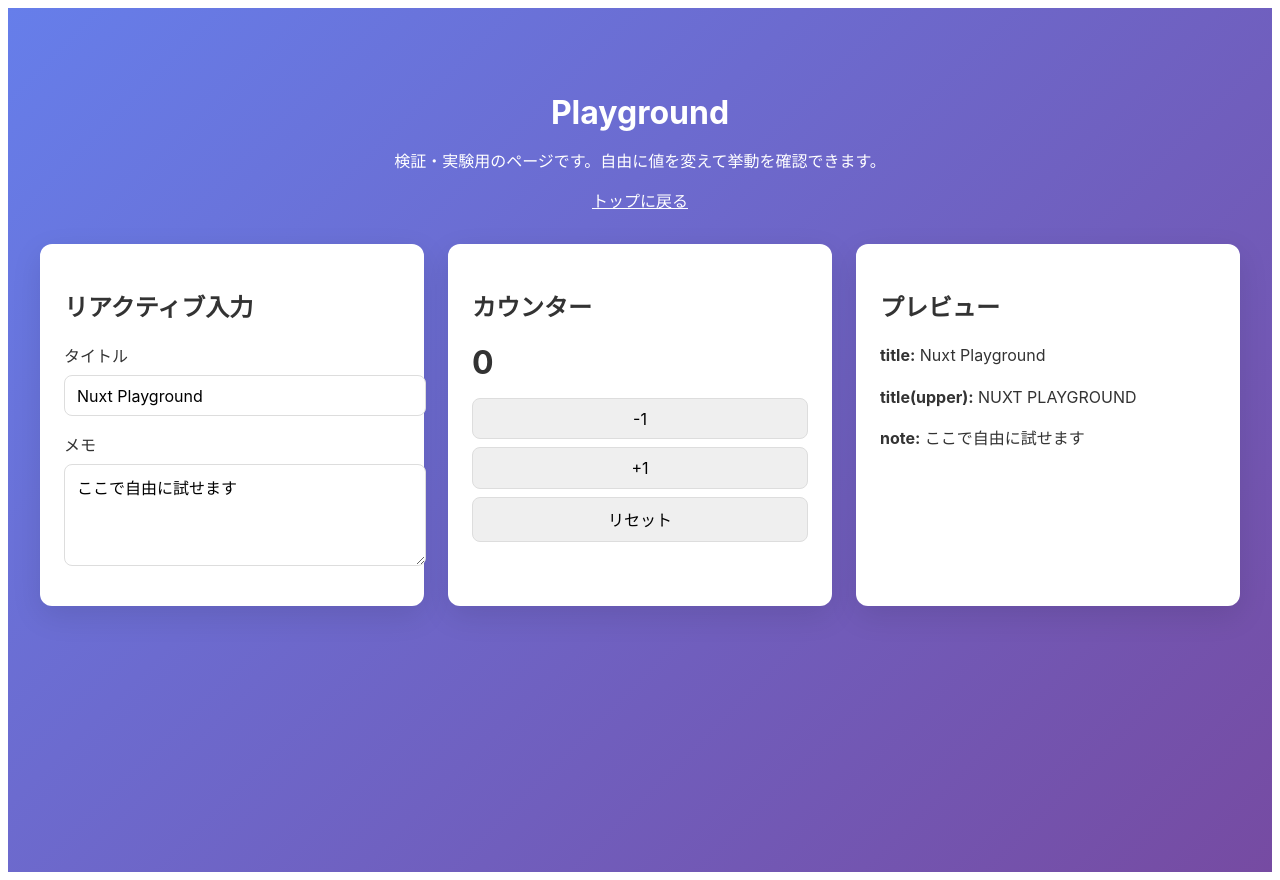
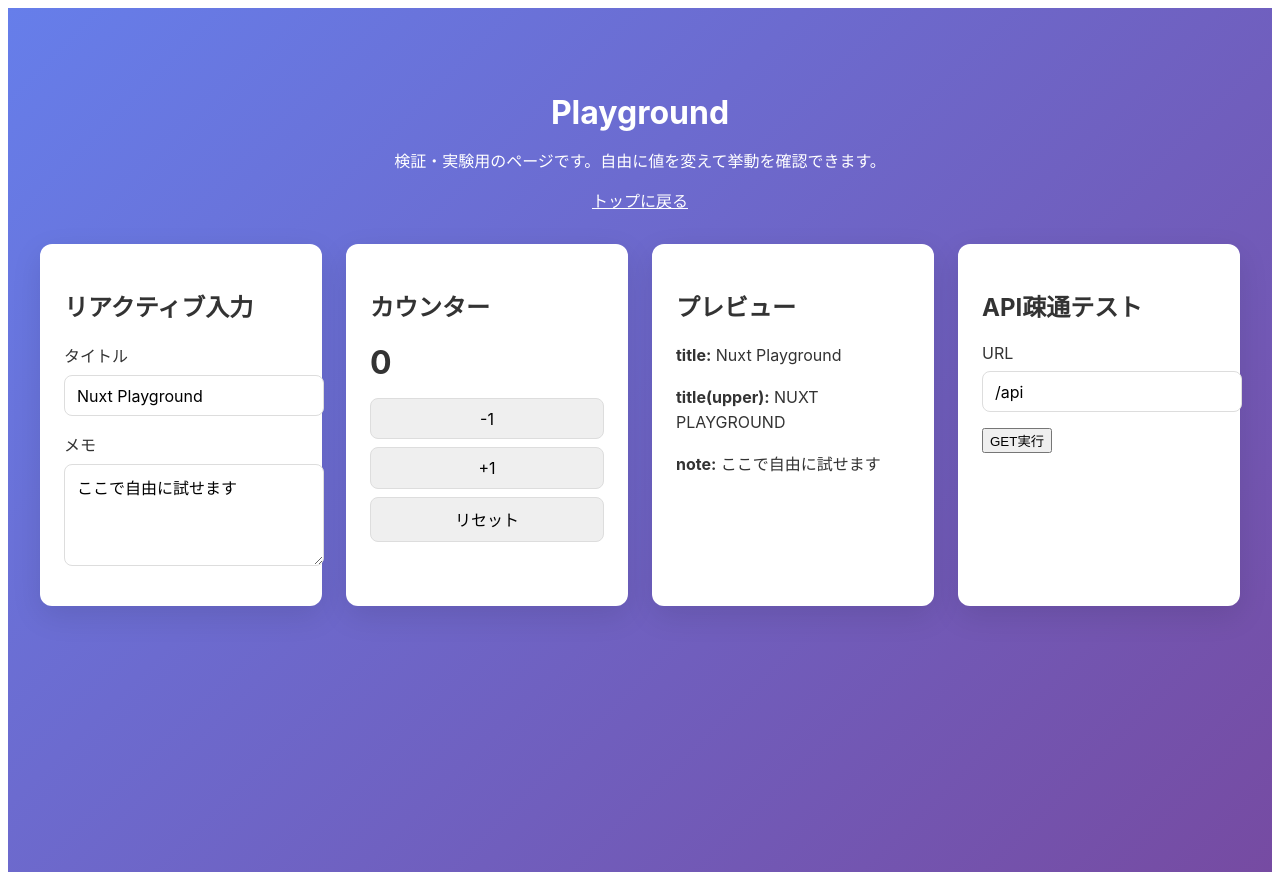
Before and after one commit to w-rnagatsuma/nuxt3-learning, a Nuxt app in the folder my-nuxt-app/: page /playground in a window 1280 px wide. Built offline with nearby package versions, Linux system fonts and the light colour scheme.

Commit message:
feat: API疎通用の簡易フォームを追加

```diff
--- a/my-nuxt-app/pages/playground.vue
+++ b/my-nuxt-app/pages/playground.vue
@@ -2,6 +2,11 @@
 const title = ref('Nuxt Playground');
 const note = ref('ここで自由に試せます');
 const count = ref(0);
+const apiUrl = ref('/api');
+const isLoading = ref(false);
+const responseStatus = ref<number | null>(null);
+const responseBody = ref('');
+const responseError = ref('');
 
 const upperTitle = computed(() => title.value.toUpperCase());
 
@@ -9,6 +14,34 @@ const resetAll = () => {
   title.value = 'Nuxt Playground';
   note.value = 'ここで自由に試せます';
   count.value = 0;
+};
+
+const runApiTest = async () => {
+  isLoading.value = true;
+  responseError.value = '';
+  responseStatus.value = null;
+  responseBody.value = '';
+
+  try {
+    const result = await fetch(apiUrl.value, { method: 'GET' });
+    const text = await result.text();
+
+    responseStatus.value = result.status;
+
+    try {
+      responseBody.value = JSON.stringify(JSON.parse(text), null, 2);
+    } catch {
+      responseBody.value = text;
+    }
+
+    if (!result.ok) {
+      responseError.value = 'HTTPエラーが返されました';
+    }
+  } catch (error) {
+    responseError.value = error instanceof Error ? error.message : '通信に失敗しました';
+  } finally {
+    isLoading.value = false;
+  }
 };
 </script>
 
@@ -48,6 +81,25 @@ const resetAll = () => {
         <p><strong>title:</strong> {{ title }}</p>
         <p><strong>title(upper):</strong> {{ upperTitle }}</p>
         <p><strong>note:</strong> {{ note }}</p>
+      </article>
+
+      <article class="card api-test">
+        <h2>API疎通テスト</h2>
+        <label class="field">
+          URL
+          <input v-model="apiUrl" type="text" placeholder="/api/example" />
+        </label>
+        <div class="api-actions">
+          <button type="button" :disabled="isLoading" @click="runApiTest">
+            {{ isLoading ? '実行中...' : 'GET実行' }}
+          </button>
+        </div>
+
+        <p v-if="responseStatus !== null" class="result-line">
+          <strong>Status:</strong> {{ responseStatus }}
+        </p>
+        <p v-if="responseError" class="error-line">{{ responseError }}</p>
+        <pre v-if="responseBody" class="result-body">{{ responseBody }}</pre>
       </article>
     </section>
   </main>
@@ -108,6 +160,33 @@ const resetAll = () => {
   font: inherit;
 }
 
+.api-actions {
+  margin-bottom: 1rem;
+}
+
+.api-actions button:disabled {
+  opacity: 0.7;
+  cursor: wait;
+}
+
+.result-line {
+  margin-bottom: 0.5rem;
+}
+
+.error-line {
+  color: #b00020;
+  margin-bottom: 0.75rem;
+}
+
+.result-body {
+  background: #f5f5f5;
+  border: 1px solid #ddd;
+  border-radius: 8px;
+  padding: 0.75rem;
+  white-space: pre-wrap;
+  word-break: break-word;
+}
+
 .count {
   font-size: 2rem;
   font-weight: 700;
```
